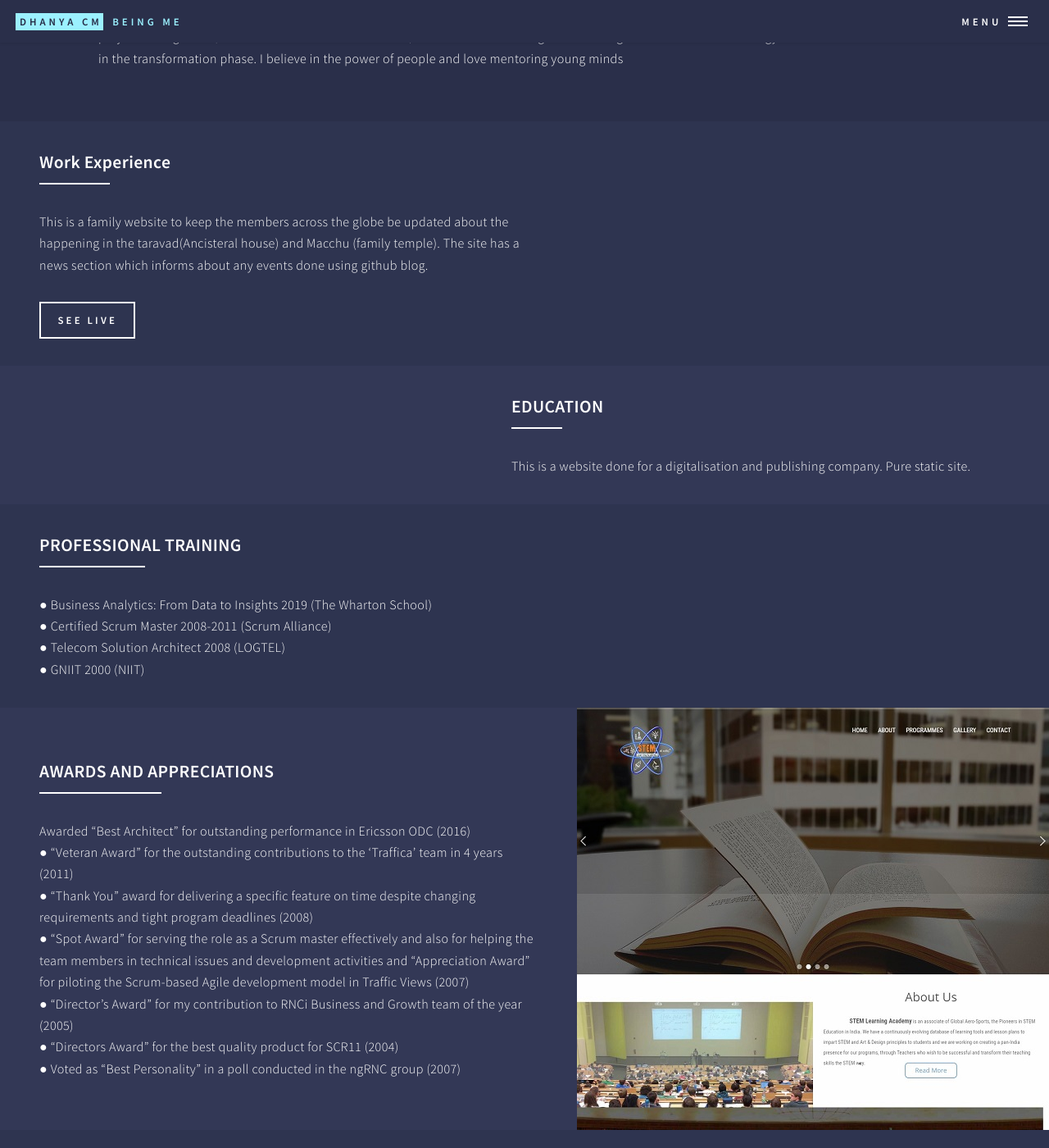
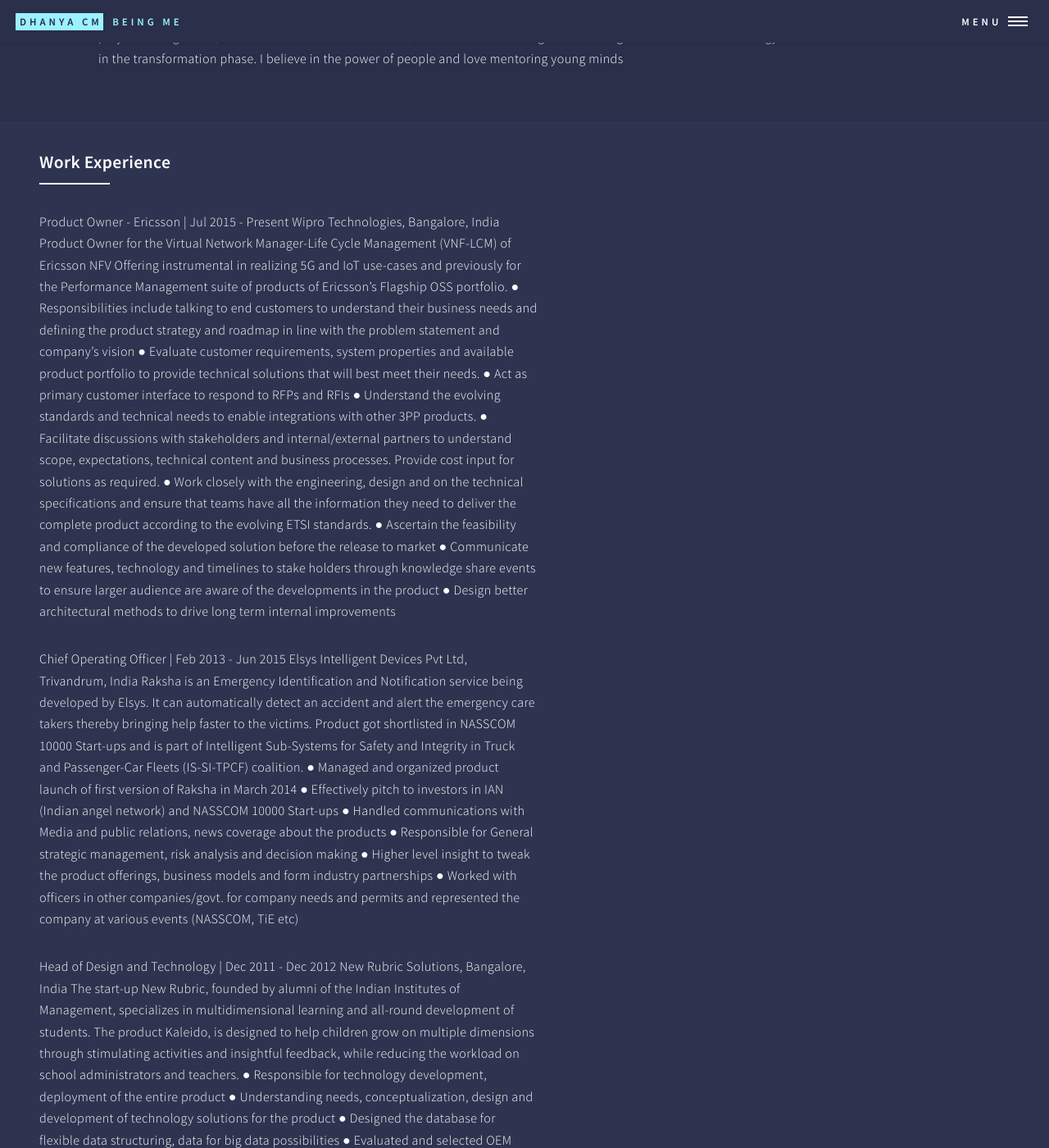
Before and after one commit to dhanyacm/dhanyacm, a Jekyll site: the page built from resume.html, in a window 1280 px wide and 1400 px high, scrolled down 713 px. Shown: the whole window at 82% size. Built offline with Jekyll 4.4.1, drawn with Linux system fonts in a browser that asks for light colours; some of the changed text lies outside the part shown.

Commit message:
Update resume.html

```diff
--- a/resume.html
+++ b/resume.html
@@ -60,16 +60,71 @@
 												<h3>Work Experience</h3>
 											</header>
 											<p>
-												This is a family website to keep the members across the globe be updated about the happening in the taravad(Ancisteral house) and Macchu (family temple). The site has a news section which informs about any events done using github blog.
+												Product Owner - Ericsson | Jul 2015 - Present
+Wipro Technologies, Bangalore, India
+Product Owner for the Virtual Network Manager-Life Cycle Management (VNF-LCM) of Ericsson NFV
+Offering instrumental in realizing 5G and IoT use-cases and previously for the Performance Management
+suite of products of Ericsson’s Flagship OSS portfolio.
+● Responsibilities include talking to end customers to understand their business needs and defining the
+product strategy and roadmap in line with the problem statement and company’s vision
+● Evaluate customer requirements, system properties and available product portfolio to provide technical
+solutions that will best meet their needs.
+● Act as primary customer interface to respond to RFPs and RFIs
+● Understand the evolving standards and technical needs to enable integrations with other 3PP products.
+● Facilitate discussions with stakeholders and internal/external partners to understand scope, expectations,
+technical content and business processes. Provide cost input for solutions as required.
+● Work closely with the engineering, design and on the technical specifications and ensure that teams have
+all the information they need to deliver the complete product according to the evolving ETSI standards.
+● Ascertain the feasibility and compliance of the developed solution before the release to market
+● Communicate new features, technology and timelines to stake holders through knowledge share events to
+ensure larger audience are aware of the developments in the product
+● Design better architectural methods to drive long term internal improvements
 											</p>
-											<ul class="actions">
-												<li><a href="https://vappala.com/" class="button link" target="_blank" rel="noopener noreferrer">See Live</a></li>
-											</ul>
+											<p>
+											Chief Operating Officer | Feb 2013 - Jun 2015
+Elsys Intelligent Devices Pvt Ltd, Trivandrum, India
+Raksha is an Emergency Identification and Notification service being developed by Elsys. It can
+automatically detect an accident and alert the emergency care takers thereby bringing help faster to the
+victims. Product got shortlisted in NASSCOM 10000 Start-ups and is part of Intelligent Sub-Systems for
+Safety and Integrity in Truck and Passenger-Car Fleets (IS-SI-TPCF) coalition.
+● Managed and organized product launch of first version of Raksha in March 2014
+● Effectively pitch to investors in IAN (Indian angel network) and NASSCOM 10000 Start-ups
+● Handled communications with Media and public relations, news coverage about the products
+● Responsible for General strategic management, risk analysis and decision making
+● Higher level insight to tweak the product offerings, business models and form industry partnerships
+● Worked with officers in other companies/govt. for company needs and permits and represented the
+company at various events (NASSCOM, TiE etc)
+
+
+											</p>
+
+											<p>
+												Head of Design and Technology | Dec 2011 - Dec 2012
+New Rubric Solutions, Bangalore, India
+The start-up New Rubric, founded by alumni of the Indian Institutes of Management, specializes
+in multidimensional learning and all-round development of students. The product Kaleido, is designed to
+help children grow on multiple dimensions through stimulating activities and insightful feedback, while
+reducing the workload on school administrators and teachers.
+● Responsible for technology development, deployment of the entire product
+● Understanding needs, conceptualization, design and development of technology solutions for the product
+● Designed the database for flexible data structuring, data for big data possibilities
+● Evaluated and selected OEM products and Open source technologies for the ease of development
+● Deployed the product on the Amazon EC2 Cloud Infrastructure
+● Conducted client demos and trials in several International schools in Bangalore and Hosur
+											</p>
+
+											<p>
+
+											</p>
+											<p>
+
+											</p>
+
 										</div>
 									</div>
 								</section>
+
 								<section>
-
 									<div class="content">
 										<div class="inner">
 											<header class="major">
@@ -82,6 +137,7 @@
 										</div>
 									</div>
 								</section>
+
 								<section>
 
 									<div class="content">
@@ -98,10 +154,9 @@
 										</div>
 									</div>
 								</section>
+
 								<section>
-									<a href="https://www.stemacademy.in" class="image">
-										<img src="images/websites/stemacademy.jpg" alt="" data-position="top center" />
-									</a>
+
 									<div class="content">
 										<div class="inner">
 											<header class="major">
```
